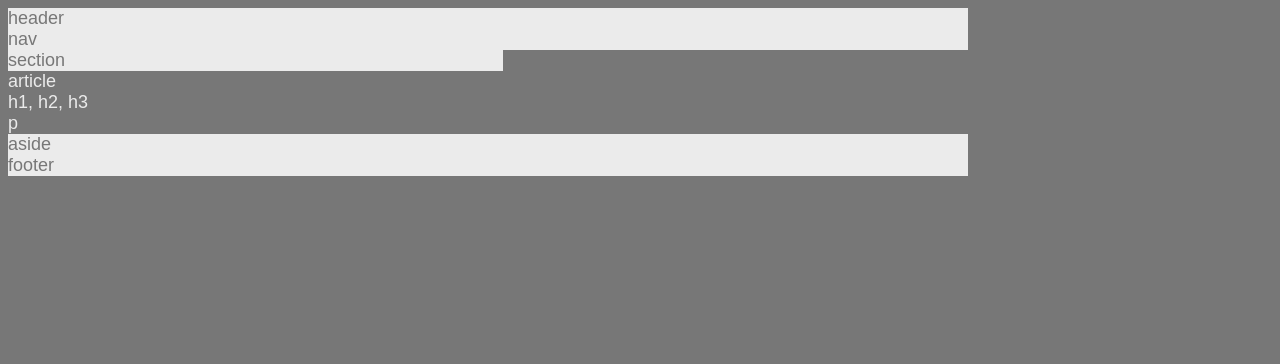
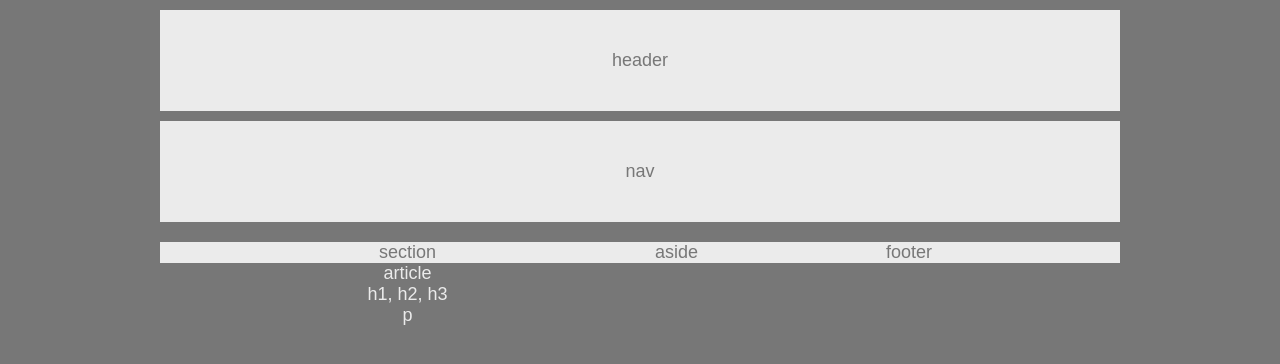
Before and after one commit to sampizzo/HW-Wireframe, a plain HTML site: page index.html in a window 1280 px wide. Drawn offline with Linux system fonts and the light colour scheme.

Commit message:
CSS header nav

```diff
--- a/style.css
+++ b/style.css
@@ -4,10 +4,27 @@ body {
     background: #777;
     width: 960px;
     font-size: 18px;
+    text-align: center;
+    margin: 0 auto;
 }
 
 header, nav, section, aside, footer {
     background: #ebebeb;
+}
+
+header {
+    margin-top: 10px;
+    padding: 40px;
+}
+
+nav {
+    margin: 10px 0 20px 0;
+    padding: 40px;
+}
+
+section {
+    width: 495px;
+    float: left;
 }
 
 article {
@@ -20,6 +37,6 @@ h1, p {
     background: #ebebeb;
 }
 
-section {
-    width: 495px;
+aside {
+    float: left;
 }
```
